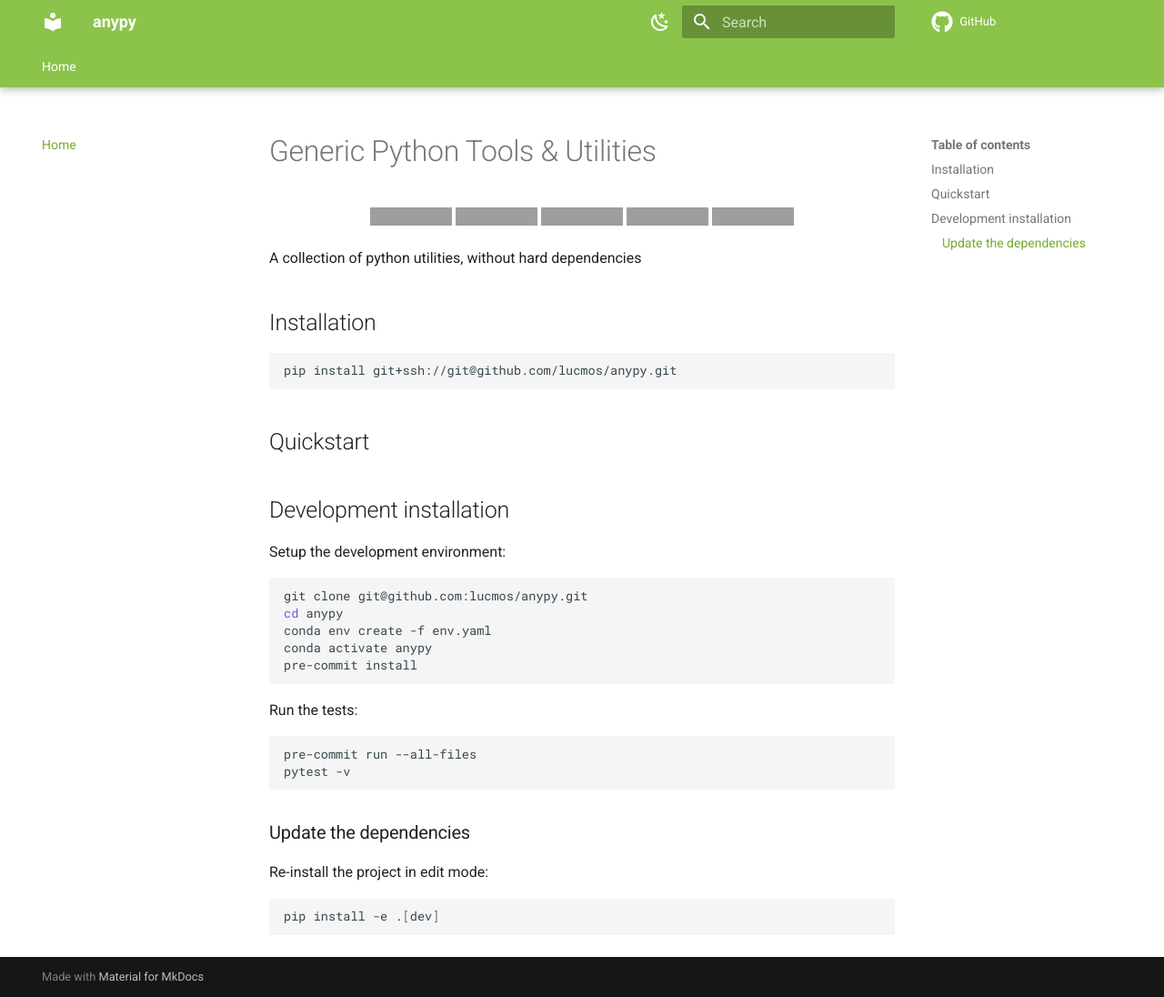
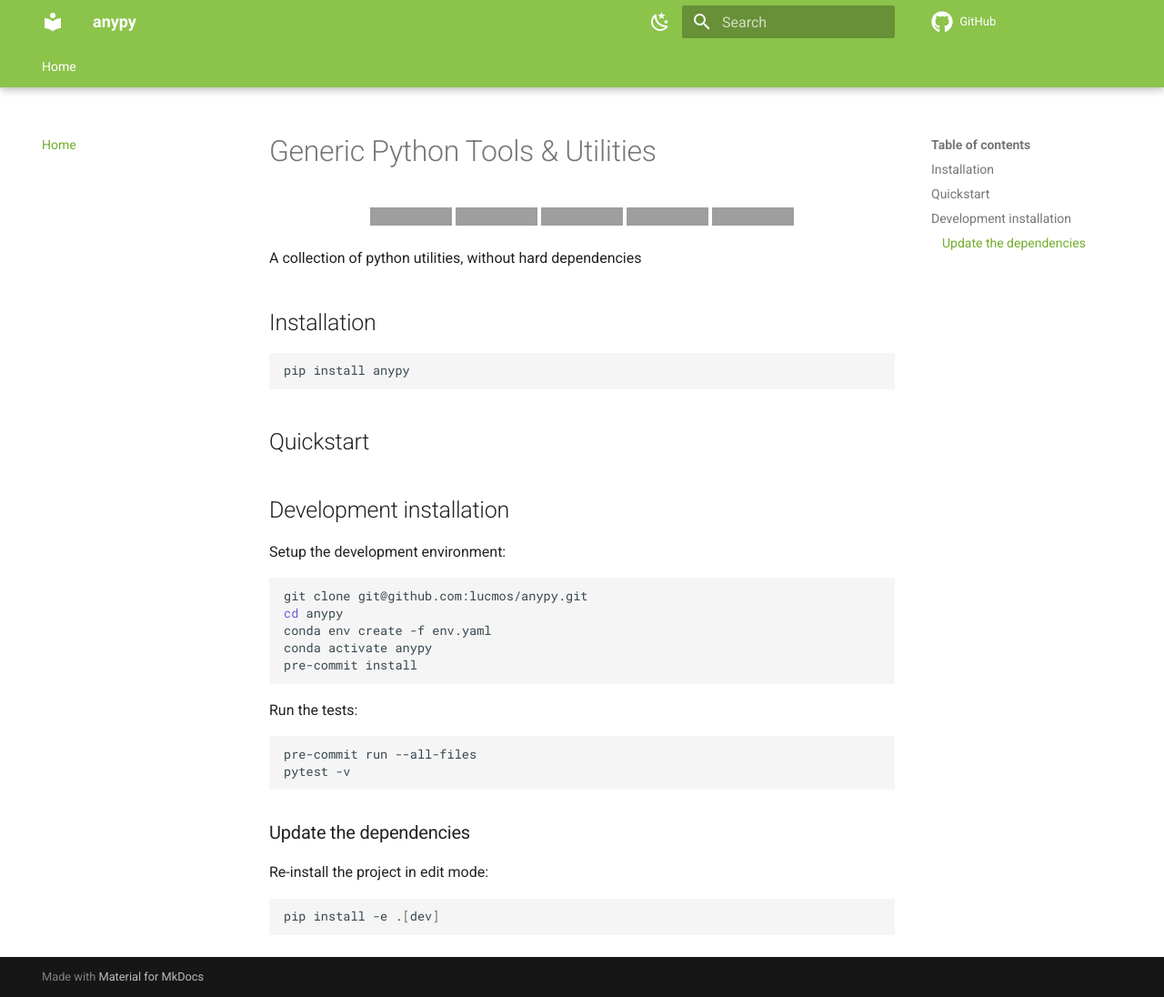
Before and after one commit to lucmos/anypy, an MkDocs documentation site: the page built from docs/index.md, in a window 1280 px wide and 1096 px high. Shown: the whole window at 91% size. Built offline with MkDocs 1.6.1 and Material for MkDocs 9.7.7, drawn with Linux system fonts in a browser that asks for light colours; comment, search, counter and statistics services are not loaded; the version menu is left out; grey boxes are pictures that could not be loaded.

Commit message:
Update installation instructions

````diff
--- a/docs/index.md
+++ b/docs/index.md
@@ -14,7 +14,7 @@ A collection of python utilities, without hard dependencies
 ## Installation
 
 ```bash
-pip install git+ssh://git@github.com/lucmos/anypy.git
+pip install anypy
 ```
 
 
````
Also changed, not shown: README.md (+1 -1 lines).
